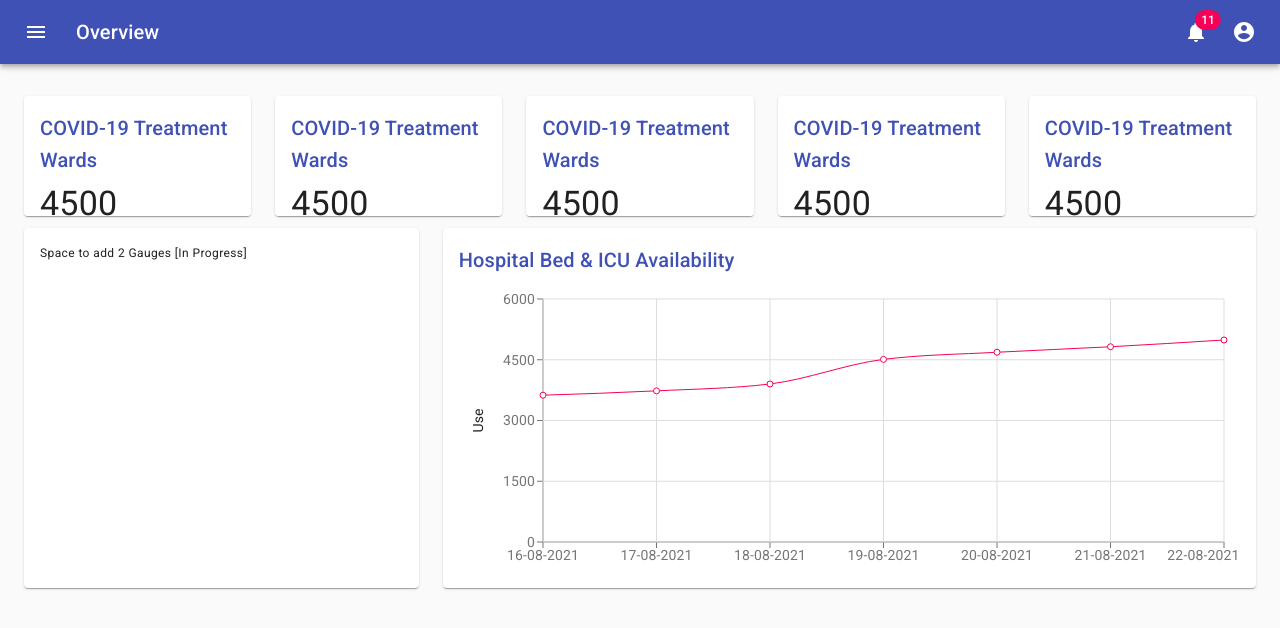
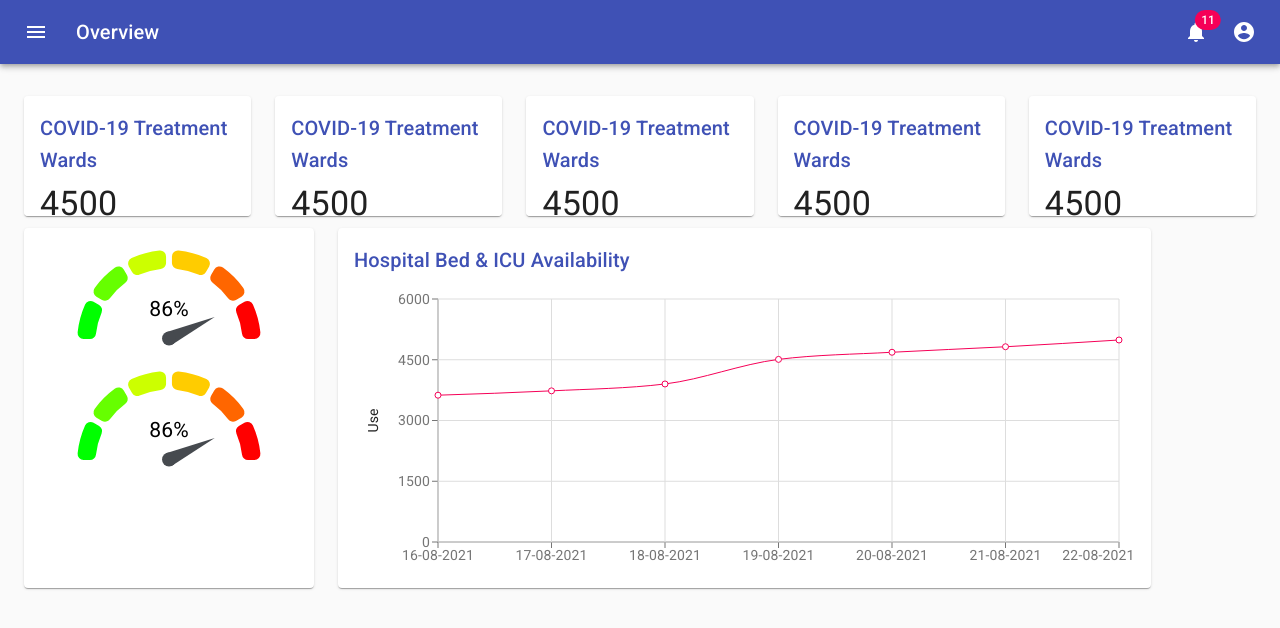
Before and after one commit to Verdilac/Covid-19-Manager, a React (Create React App) app: page / in a window 1280 px wide. Shown: the top 628 px of the page. Built offline with nearby package versions, Linux system fonts and the light colour scheme.

Commit message:
added gauge component
needs refinement

```diff
--- a/package.json
+++ b/package.json
@@ -11,6 +11,7 @@
     "clsx": "latest",
     "react": "^17.0.2",
     "react-dom": "^17.0.2",
+    "react-gauge-chart": "^0.4.0",
     "react-router-dom": "^5.2.0",
     "react-scripts": "4.0.3",
     "recharts": "^2.1.2",
--- a/src/App.js
+++ b/src/App.js
@@ -13,6 +13,7 @@ import AppBarSearch from './components/AppBars/AppBarSearch';
 import Typography from '@material-ui/core/Typography';
 import ScoreCard from './components/Dashboard/ScoreCard';
 import Chart from './components/Dashboard/Chart';
+import GaugeChart from 'react-gauge-chart'
 
 const useStyles = makeStyles((theme) => ({
 
@@ -83,9 +84,25 @@ function App() {
 
           <Grid container spacing={3}>
 
-            <Grid item xs>
+            <Grid item lg={3}>
               <Paper className={fixedHeightChart}>
-                <Typography variant="caption">Space to add 2 Gauges [In Progress]</Typography>
+
+                <GaugeChart id="gauge-chart2.0"
+                  nrOfLevels={6}
+                  percent={0.86}
+                  textColor	= "111111"
+                  width = '50%'
+                  height = "220"
+                />
+
+                <GaugeChart id="gauge-chart2.1"
+                  nrOfLevels={6}
+                  percent={0.86}
+                  textColor	= "111111"
+                  width = '50%'
+                  height = "220"
+                />
+
               </Paper>
             </Grid>
 
```
Also changed, not shown: 1 other file (tests, documents, lock files or other folders).
